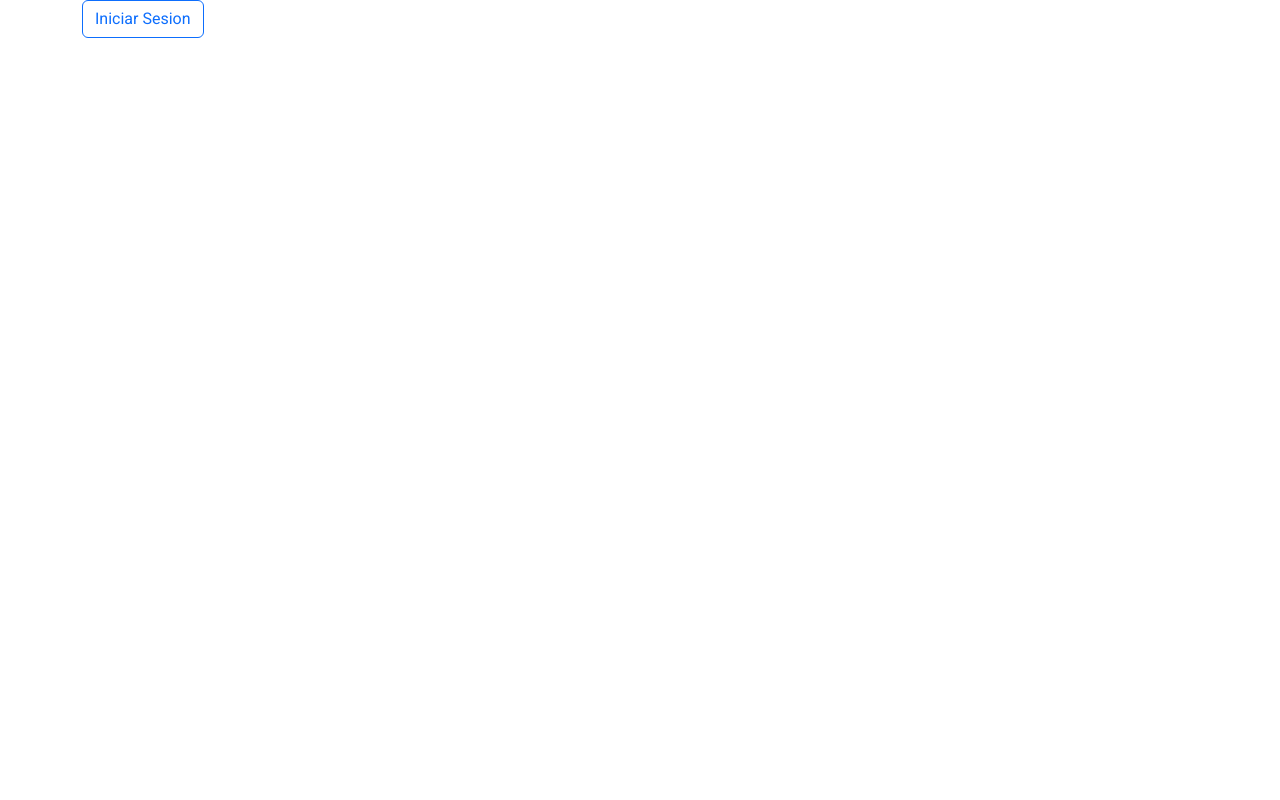
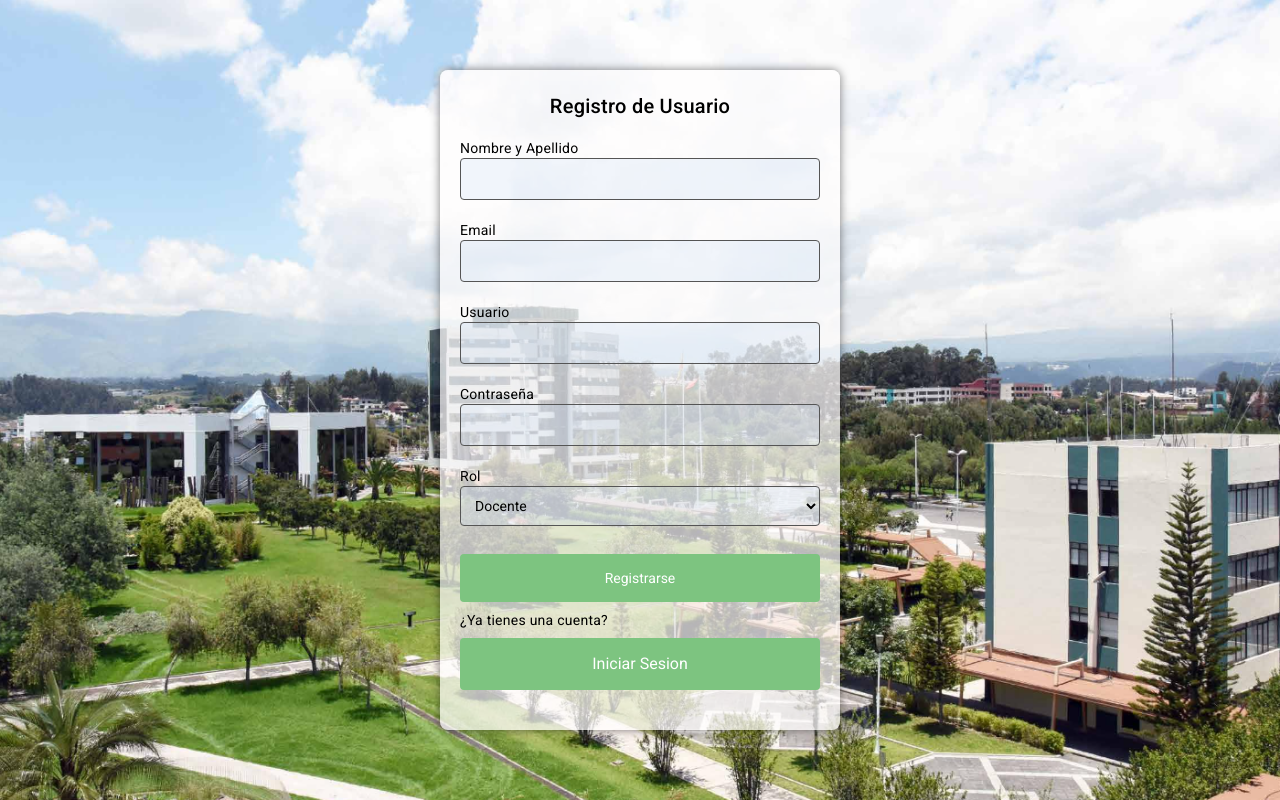
Before and after one commit to Francisco-Suntaxi07/ProyectoF_Distribuidas, an Angular app in the folder sistema_academico_frontend/: page / in a window 1280 px wide. Built offline with nearby package versions, Linux system fonts and the light colour scheme.

Commit message:
loggin y register

```diff
--- a/sistema_academico_frontend/src/app/login/login/login.component.html
+++ b/sistema_academico_frontend/src/app/login/login/login.component.html
@@ -1,3 +1,33 @@
-<div class="container">
-    <button type="button" class="btn btn-outline-primary" (click)="openSignIn()">Iniciar Sesion</button>
-</div>
+<div class="background-container">
+    <form class="registration-form">
+      <h2>Registro de Usuario</h2>
+      <div class="form-group">
+        <label for="nombreApellido">Nombre y Apellido</label>
+        <input type="text" id="nombreApellido" name="nombreApellido" required>
+      </div>
+      <div class="form-group">
+        <label for="email">Email</label>
+        <input type="email" id="email" name="email" required>
+      </div>
+      <div class="form-group">
+        <label for="usuario">Usuario</label>
+        <input type="text" id="usuario" name="usuario" required>
+      </div>
+      <div class="form-group">
+        <label for="contraseña">Contraseña</label>
+        <input type="password" id="contraseña" name="contraseña" required>
+      </div>
+      <div class="form-group">
+        <label for="rol">Rol</label>
+        <select id="rol" name="rol" required>
+          <option value="admin">Docente</option>
+          <option value="usuario">Estudiante</option>
+        </select>
+      </div>
+      <button type="submit">Registrarse</button>
+      <p>
+        ¿Ya tienes una cuenta?
+        <button type="button" class="btn btn-outline-primary" (click)="openSignIn()">Iniciar Sesion</button>
+      </p>
+    </form>
+  </div>
--- a/sistema_academico_frontend/src/app/login/login/login.component.scss
+++ b/sistema_academico_frontend/src/app/login/login/login.component.scss
@@ -0,0 +1,60 @@
+.registration-form {
+    background-color: #59616d;
+    color: #000000;
+    padding: 20px;
+    border-radius: 8px;
+    box-shadow: 0px 0px 10px 0px rgba(0, 0, 0, 0.5);
+    max-width: 400px;
+    margin: 0 auto;
+  }
+
+  input, select {
+    width: 100%;
+    padding: 10px;
+    border-radius: 4px;
+    border: 1px solid #555;
+    background-color: #c7daf440;
+    color: #000000;
+  }
+
+  button {
+    background-color: #7dc480;
+    color: white;
+    padding: 14px 20px;
+    margin: 8px 0;
+    border: none;
+    border-radius: 4px;
+    width: 100%;
+  }
+
+  .background-container {
+    background-image: url('../../imgs/espeFondo.png');
+    background-size: cover;
+    background-position: center;
+    background-repeat: no-repeat;
+    width: 100vw;
+    height: 100vh;
+    display: flex;
+    justify-content: center;
+    align-items: center;
+  }
+
+  .registration-form {
+    width: 90%;
+    max-width: 400px;
+    padding: 20px;
+    background-color: rgba(255, 254, 254, 0.711);
+    border-radius: 8px;
+  }
+
+  .registration-form h2 {
+    text-align: center;
+  }
+
+  .form-group {
+    margin-bottom: 20px;
+  }
+
+  .input-field {
+    width: 100%;
+  }
--- a/sistema_academico_frontend/src/app/login/sign-in/sign-in.component.html
+++ b/sistema_academico_frontend/src/app/login/sign-in/sign-in.component.html
@@ -1,11 +1,11 @@
 <h1 mat-dialog-title>Inicio de Sesión</h1>
-<div mat-dialog-content>
-    <form [formGroup]="formLogin">
+<div mat-dialog-content class="sign-in-form">
+    <form [formGroup]="formLogin" (ngSubmit)="signIn()" class="sign-in-form">
         <div class="row">
             <div class="col">
                 <mat-form-field appearance="outline">
                     <mat-label>Usuario:</mat-label>
-                    <input matInput formControlName="username" maxlength="16">
+                    <input matInput formControlName="username" maxlength="16" class="input-field">
                 </mat-form-field>
             </div>
         </div>
@@ -13,9 +13,8 @@
             <div class="col">
                 <mat-form-field appearance="outline">
                     <mat-label>Contraseña</mat-label>
-                    <input matInput [type]="hide ? 'password' : 'text'" formControlName="password" maxlength="16">
-                    <button mat-icon-button matSuffix (click)="hide = !hide" [attr.aria-label]="'Hide password'"
-                        [attr.aria-pressed]="hide">
+                    <input matInput [type]="hide ? 'password' : 'text'" formControlName="password" maxlength="16" class="input-field">
+                    <button mat-icon-button matSuffix (click)="hide = !hide" [attr.aria-label]="'Hide password'" [attr.aria-pressed]="hide">
                         <mat-icon>{{hide ? 'visibility_off' : 'visibility'}}</mat-icon>
                     </button>
                 </mat-form-field>
@@ -23,7 +22,7 @@
         </div>
         <div class="row text-center">
             <div class="col">
-                <button type="button" class="btn btn-outline-primary" [disabled]="!isFormValid" (click)="signIn()">Ingresar</button>
+                <button type="submit" class="login-btn" [disabled]="!isFormValid">Ingresar</button>
             </div>
         </div>
     </form>
--- a/sistema_academico_frontend/src/app/login/sign-in/sign-in.component.scss
+++ b/sistema_academico_frontend/src/app/login/sign-in/sign-in.component.scss
@@ -0,0 +1,60 @@
+.registration-form {
+    background-color: #59616d;
+    color: #000000;
+    padding: 20px;
+    border-radius: 8px;
+    box-shadow: 0px 0px 10px 0px rgba(0, 0, 0, 0.5);
+    max-width: 400px;
+    margin: 0 auto;
+  }
+
+  input, select {
+    width: 100%;
+    padding: 10px;
+    border-radius: 4px;
+    border: 1px solid #555;
+    background-color: #c7daf440;
+    color: #000000;
+  }
+
+  button {
+    background-color: #7dc480;
+    color: white;
+    padding: 14px 20px;
+    margin: 8px 0;
+    border: none;
+    border-radius: 4px;
+    width: 100%;
+  }
+
+  .background-container {
+    background-image: url('../../imgs/espeFondo.png');
+    background-size: cover;
+    background-position: center;
+    background-repeat: no-repeat;
+    width: 100vw;
+    height: 100vh;
+    display: flex;
+    justify-content: center;
+    align-items: center;
+  }
+
+  .registration-form {
+    width: 90%;
+    max-width: 400px;
+    padding: 20px;
+    background-color: rgba(255, 254, 254, 0.711);
+    border-radius: 8px;
+  }
+
+  .registration-form h2 {
+    text-align: center;
+  }
+
+  .form-group {
+    margin-bottom: 20px;
+  }
+
+  .input-field {
+    width: 100%;
+  }
```
Also changed, not shown: sistema_academico_frontend/src/app/imgs/espeFondo.png (added).
